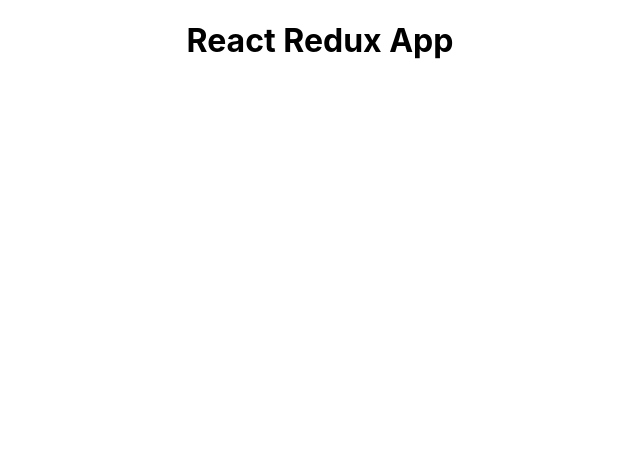
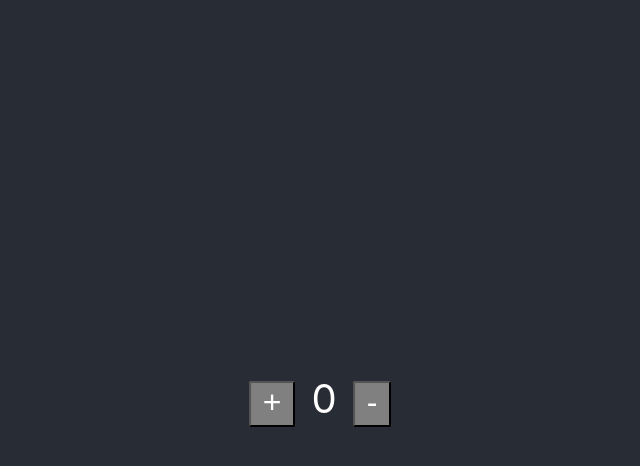
Before and after one commit to Fakher-Zaman/Redux-and-ReduxToolkit, a React (Create React App) app: page / in a window 1280 px wide. Shown: the top 466 px of the page, without its empty margins (320-960 px from the left). Built offline with nearby package versions, Linux system fonts and the light colour scheme.

Commit message:
React JS Counter Example

```diff
--- a/package.json
+++ b/package.json
@@ -3,6 +3,7 @@
   "version": "0.1.0",
   "private": true,
   "dependencies": {
+    "@reduxjs/toolkit": "^1.9.5",
     "@testing-library/jest-dom": "^5.17.0",
     "@testing-library/react": "^13.4.0",
     "@testing-library/user-event": "^13.5.0",
--- a/src/App.css
+++ b/src/App.css
@@ -1,38 +1,39 @@
 .App {
-  text-align: center;
-}
-
-.App-logo {
-  height: 40vmin;
-  pointer-events: none;
-}
-
-@media (prefers-reduced-motion: no-preference) {
-  .App-logo {
-    animation: App-logo-spin infinite 20s linear;
-  }
-}
-
-.App-header {
   background-color: #282c34;
   min-height: 100vh;
   display: flex;
-  flex-direction: column;
+  flex-direction: row;
   align-items: center;
   justify-content: center;
   font-size: calc(10px + 2vmin);
   color: white;
 }
 
-.App-link {
-  color: #61dafb;
+.button {
+  appearance: none;
+  background: none;
+  font-size: 32px;
+  padding-left: 12px;
+  padding-right: 12px;
+  outline: none;
+  border: 2px solid transparent white;
+  color: white;
+  padding-bottom: 4px;
+  cursor: pointer;
+  background-color: gray;
+  border-radius: 2px;
+  transition: all 0.15s;
 }
 
-@keyframes App-logo-spin {
-  from {
-    transform: rotate(0deg);
-  }
-  to {
-    transform: rotate(360deg);
-  }
+.value {
+  font-size: 40px;
+  padding-left: 16px;
+  padding-right: 16px;
+
 }
+
+.textbox {
+  font-size: 32px;
+  padding: 2px;
+  margin-right: 10px;
+}
--- a/src/App.js
+++ b/src/App.js
@@ -1,9 +1,10 @@
+import Counter from './features/counter/Counter';
 import './App.css';
 
 function App() {
   return (
     <div className="App">
-      <h1>React Redux App</h1>
+      <Counter />
     </div>
   );
 }
--- /dev/null
+++ b/src/features/counter/Counter.js
@@ -0,0 +1,15 @@
+import React from 'react'
+import { useState } from 'react';
+
+function Counter() {
+    const [count, setCount] = useState(0);
+    return (
+        <div>
+            <button className='button' aria-label='Increment value' onClick={() => { setCount(count + 1) }}> + </button>
+            <span className='value'>{count}</span>
+            <button className='button' aria-label='Decrement value' onClick={() => { setCount(count - 1) }}> - </button>
+        </div>
+    )
+}
+
+export default Counter
```
Also changed, not shown: 1 other file (tests, documents, lock files or other folders).
